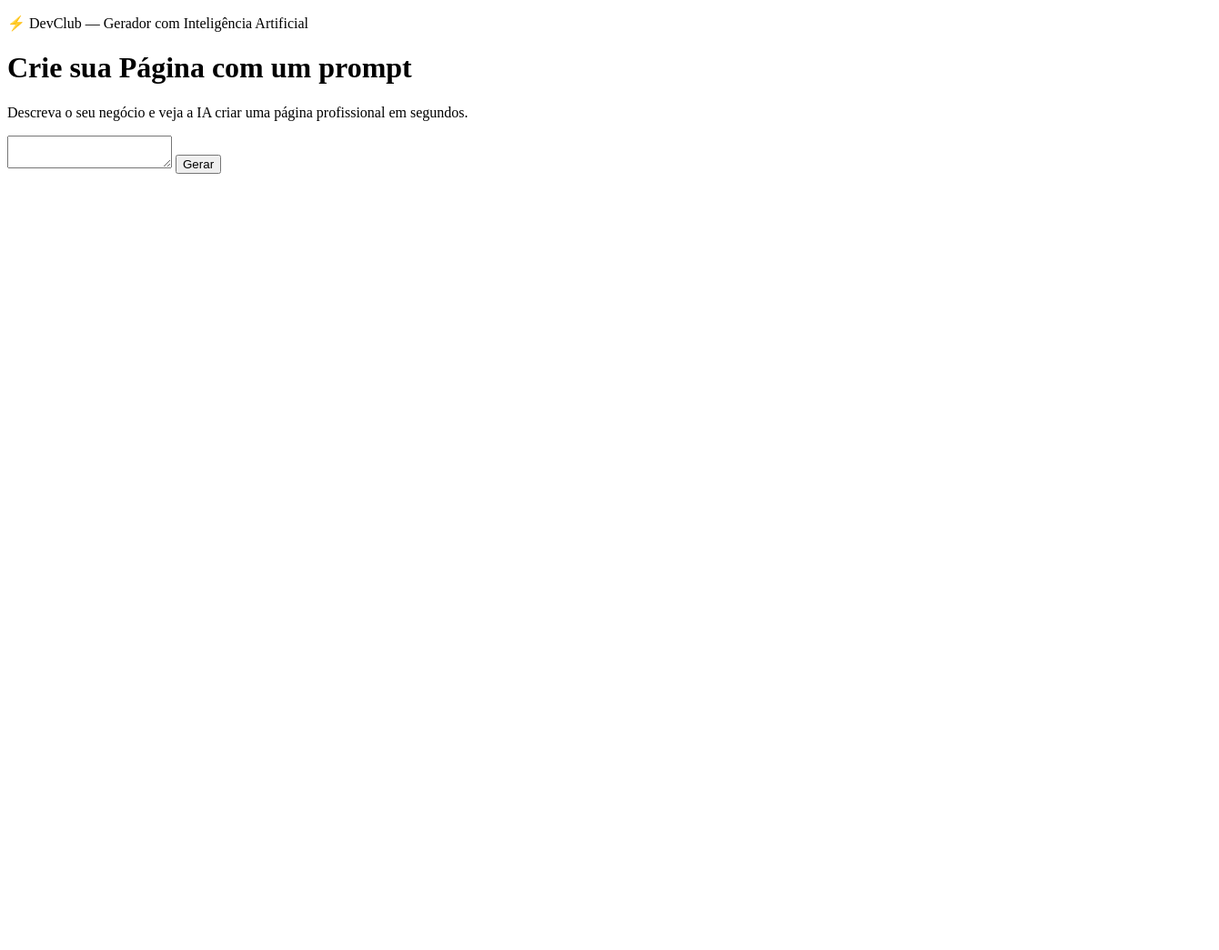
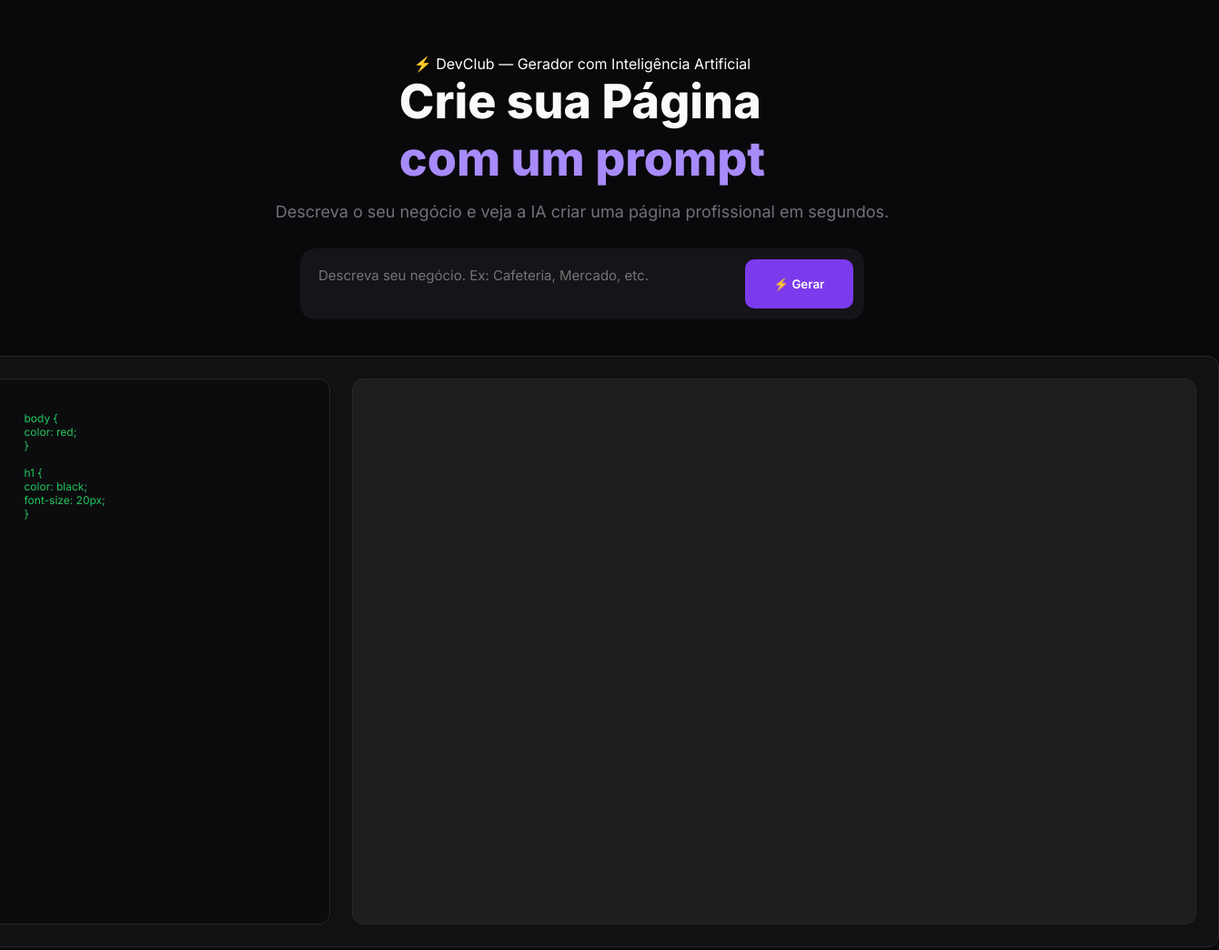
Before and after one commit to EduardoAzSouza/Projeto-Criador-de-Paginas, a plain HTML site: page Index.html in a window 1280 px wide. Shown: the whole page at 91% size, 1340 px wide, since content can reach past the window. Before the commit the page ends 800 px from the top, so only its background shows below. Drawn offline with Linux system fonts and the light colour scheme.

Commit message:
added css style

```diff
--- a/Index.html
+++ b/Index.html
@@ -1,24 +1,55 @@
-<!DOCTYPE html> <!-- VERSÃO DO HTML (MAIS NOVA)-->
+<!DOCTYPE html>
 
 <html lang="pt-br">
 
 <head>
+    <link rel="preconnect" href="https://fonts.googleapis.com">
+    <link rel="preconnect" href="https://fonts.gstatic.com" crossorigin>
+    <link
+        href="https://fonts.googleapis.com/css2?family=Inter:ital,opsz,wght@0,14..32,100..900;1,14..32,100..900&display=swap"
+        rel="stylesheet">
     <meta charset="UTF-8">
     <meta name="viewport" content="width=device-width, initial-scale=1.0">
+    <link rel="stylesheet" href="style.css">
     <title>DevClub Criador de Sites</title>
 </head>
 
 <body>
+    <p class="etiqueta">⚡ DevClub — Gerador com Inteligência Artificial</p>
 
-        <p>⚡ DevClub — Gerador com Inteligência Artificial</p>
+    <h1>
+        Crie sua Página
+        <br>
+        <span>com um prompt</span>
+    </h1>
 
-        <h1>Crie sua Página com um prompt</h1>
 
-        <p>Descreva o seu negócio e veja a IA criar uma página profissional em segundos.</p>
+    <p class="subtitulo">Descreva o seu negócio e veja a IA criar uma página profissional em segundos.</p>
 
-        <textarea></textarea>
+    <div class="caixa-entrada">
+        <textarea placeholder="Descreva seu negócio. Ex: Cafeteria, Mercado, etc."></textarea>
 
-        <button>Gerar</button>
+        <button>⚡️ Gerar</button>
+    </div>
+
+    <div class="caixa-resultado">
+
+        <p class="bloco-codigo">
+            body {
+            color: red;
+            }
+
+            h1 {
+            color: black;
+            font-size: 20px;
+            }
+        </p>
+
+        <iframe class="bloco-site"></iframe>
+
+    </div>
+
+
 
 </body>
 
--- /dev/null
+++ b/style.css
@@ -0,0 +1,103 @@
+/* Boas PRÁTICAS - Comece pelo *(tudo) -
+Reset CSS (IGUALAR TUDO)
+
+/* TODAS AS SUAS APLICAÇÕES */
+* {
+    margin: 0;
+    padding: 0;
+    box-sizing: border-box;
+    font-family: "Inter", sans-serif;
+}
+
+body {
+    background: #09090b;
+    color: #fafafa;
+    padding: 60px 20px;
+    display: flex;
+    flex-direction: column;
+    align-items: center;
+}
+
+.etiqueta {
+    color: #ffffff;
+}
+
+h1 {
+    font-size: 52px;
+    font-weight: 800;
+    color: #fafafa;
+}
+
+span {
+    color: #a78bfa;
+}
+
+.subtitulo {
+    color: #71717a;
+    margin-top: 16px;
+    font-size: 18px;
+}
+
+.caixa-entrada {
+    width: 620px;
+    background: #141419;
+    border-radius: 16px;
+    padding: 12px;
+    margin-top: 30px;
+    display: flex;
+}
+
+textarea {
+   width: 80%;  /* largura */
+   resize: none;
+   outline: none;
+   background: transparent;
+   padding: 8px;
+   color: #fafafa;
+   font-size: 15px;
+   border: none;
+}
+
+button {
+    width: 20%;
+    padding: 10px 24px;
+    color: #ffffff;
+    background: #7c3aed;
+    border: none; /* borda */
+    border-radius: 10px; /* arredondar a bordar */
+    cursor: pointer;  /* trocar o cursor do mouse */
+    font-weight: 600;
+}
+
+.caixa-resultado {
+    width: 1400px;
+    display: flex;
+    padding: 24px;
+    margin-top: 40px;
+    background: #111114;
+    border-radius: 12px;
+    border: 1px solid #27272a;
+    gap: 24px;
+}
+
+.bloco-codigo {
+    width: 30%;
+    background: #0c0c0f;
+    padding: 20px;
+    font-size: 12px;
+    color: #22c55e;
+    white-space: pre-wrap;  /* quebrar linha */
+    overflow: auto; /* scroll do mouse */
+    height: 600px;
+    border-radius: 12px;
+    border: 1px solid #27272a;
+    /* tamanho da borda / o tipo de borda / a cor da borda */
+}
+
+.bloco-site {
+    width: 70%;
+    height: 600px;
+    border: 1px solid #27272a;
+    border-radius: 12px;
+    background-color: #1e1e1e;
+}
```
Lines whose indentation alone changed are shown as unchanged.
